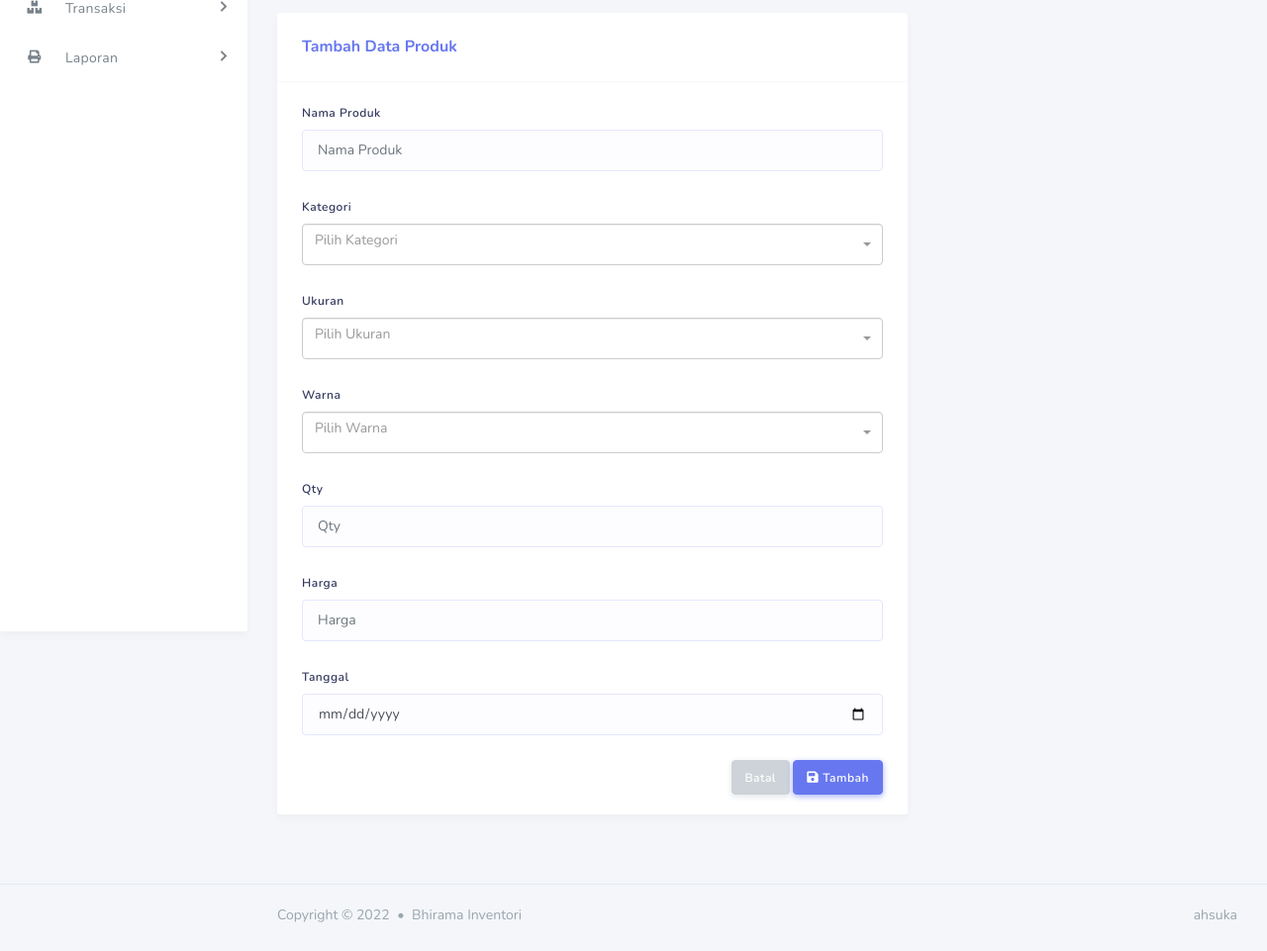
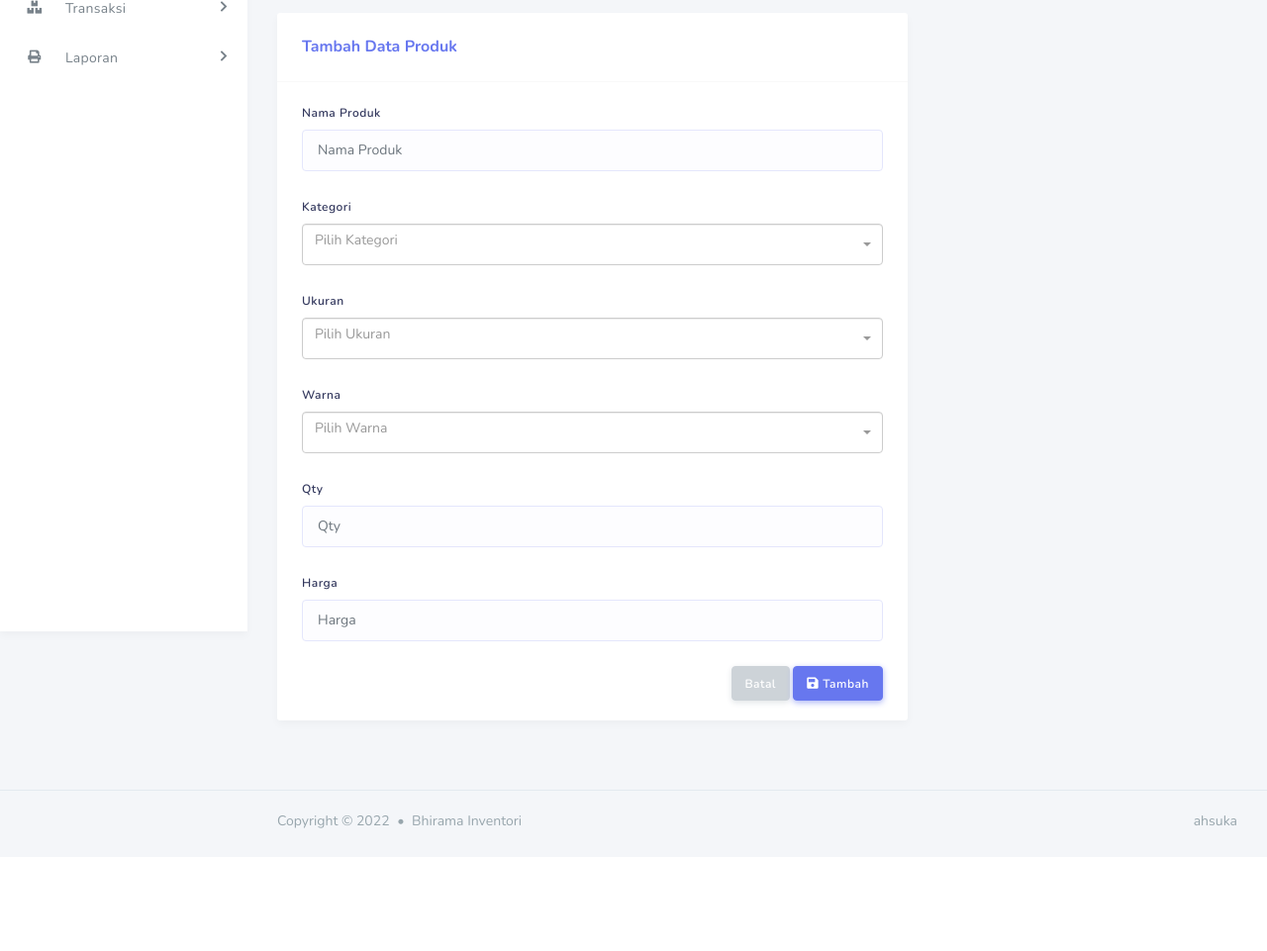
Before and after one commit to yhaae01/bhirama-inventori, a CodeIgniter app: page /yourprojectname/index.php/master/produk/create in a window 1280 px wide. Shown: the part 162-1123 px from the top of the page at 99% size. After the commit the page ends 999 px from the top, so only its background shows below. Run offline with CodeIgniter, Linux system fonts and the light colour scheme; the visitor is signed in with stand-in values (Sample User, id 1); data comes from the database, SQL or seed files in the repository; data that the repository does not hold is empty.

Commit message:
Menghapus tanggal pada produk

```diff
--- a/application/controllers/master/Produk.php
+++ b/application/controllers/master/Produk.php
@@ -105,7 +105,6 @@ class Produk extends CI_Controller
                 'image'         => 'default.png',
                 'qty'           => $this->input->post('qty', TRUE),
                 'harga'         => $this->input->post('harga', TRUE),
-                'tanggal'       => $this->input->post('tanggal', TRUE),
             );
 
             $this->Produk_model->insert($data);
@@ -130,7 +129,6 @@ class Produk extends CI_Controller
                 'image'         => $row->image,
                 'qty'           => $row->qty,
                 'harga'         => $row->harga,
-                'tanggal'       => $row->tanggal,
                 'nama_kategori' => $row->nama_kategori,
                 'nama_ukuran'   => $row->nama_ukuran,
                 'nama_warna'    => $row->nama_warna,
--- a/application/views/master/produk/produk_form.php
+++ b/application/views/master/produk/produk_form.php
@@ -63,10 +63,6 @@
                                     <input type="text" class="form-control" name="harga" id="harga" placeholder="Harga" value="<?php echo $harga; ?>" />
                                     <?= form_error('harga', '<small class="text-danger">', '</small>') ?>
                                 </div>
-                                <div class="form-group">
-                                    <label for="date">Tanggal</label>
-                                    <input type="date" class="form-control" name="tanggal" id="tanggal" placeholder="Tanggal" value="<?php echo $tanggal; ?>" />
-                                </div>
                                 <input type="hidden" name="id_produk" value="<?php echo $id_produk; ?>" />
                                 <div class="text-right">
                                     <a href="<?php echo site_url('master/Produk') ?>" class="btn btn-secondary">Batal</a>
```
Also changed, not shown: assets/img/produk/79d054c15ee3148b63aae20655946b3d.png (added), assets/img/produk/a0b49b0a35e5bc9ecbaf8b9e53905f74.png (deleted).
